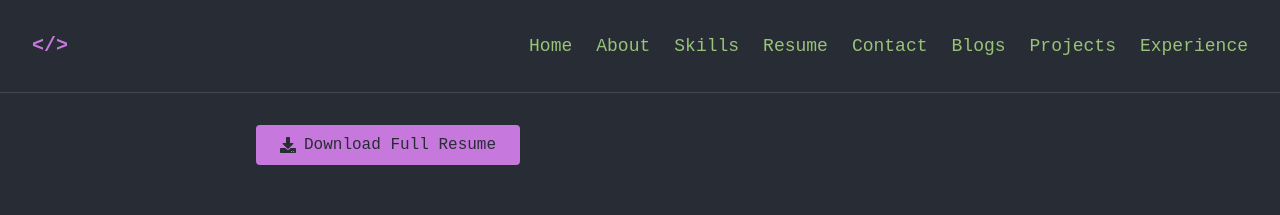
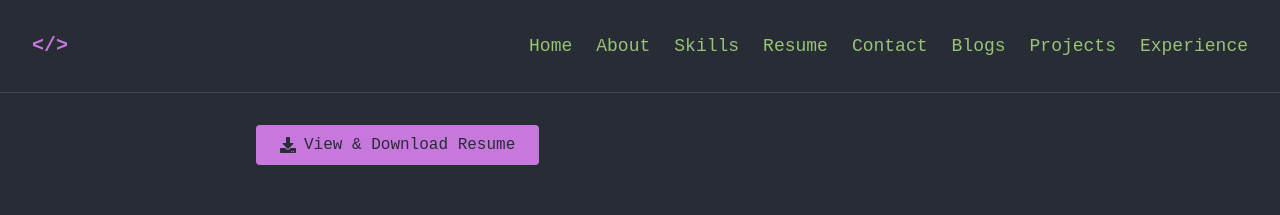
Before and after one commit to huamanraj/portfolio, a React (Vite) app: page /resume in a window 1280 px wide. Shown: the top 215 px of the page. Built offline with nearby package versions, Linux system fonts and the light colour scheme.

Commit message:
resume update 8 24

```diff
--- a/src/pages/Resume.jsx
+++ b/src/pages/Resume.jsx
@@ -12,12 +12,12 @@
 
         </div>
       <a
-        href="https://drive.google.com/file/d/1ZrJmtpcBdMbPMBY6sn7XmUh6sHg_eG4m/view?usp=sharing"
+        href="https://drive.google.com/file/d/1MumjuEau0AlbneZgVVORpXtKJ8UV95WB/view?usp=sharing"
          target='_blank' rel="noopener noreferrer"
         className="inline-flex items-center bg-md-purple text-md-bg px-6 py-2 rounded hover:bg-md-blue transition-colors duration-300"
       >
         <FaDownload className="mr-2" />
-        Download Full Resume
+        View & Download Resume
       </a>
     </div>
   );
```
